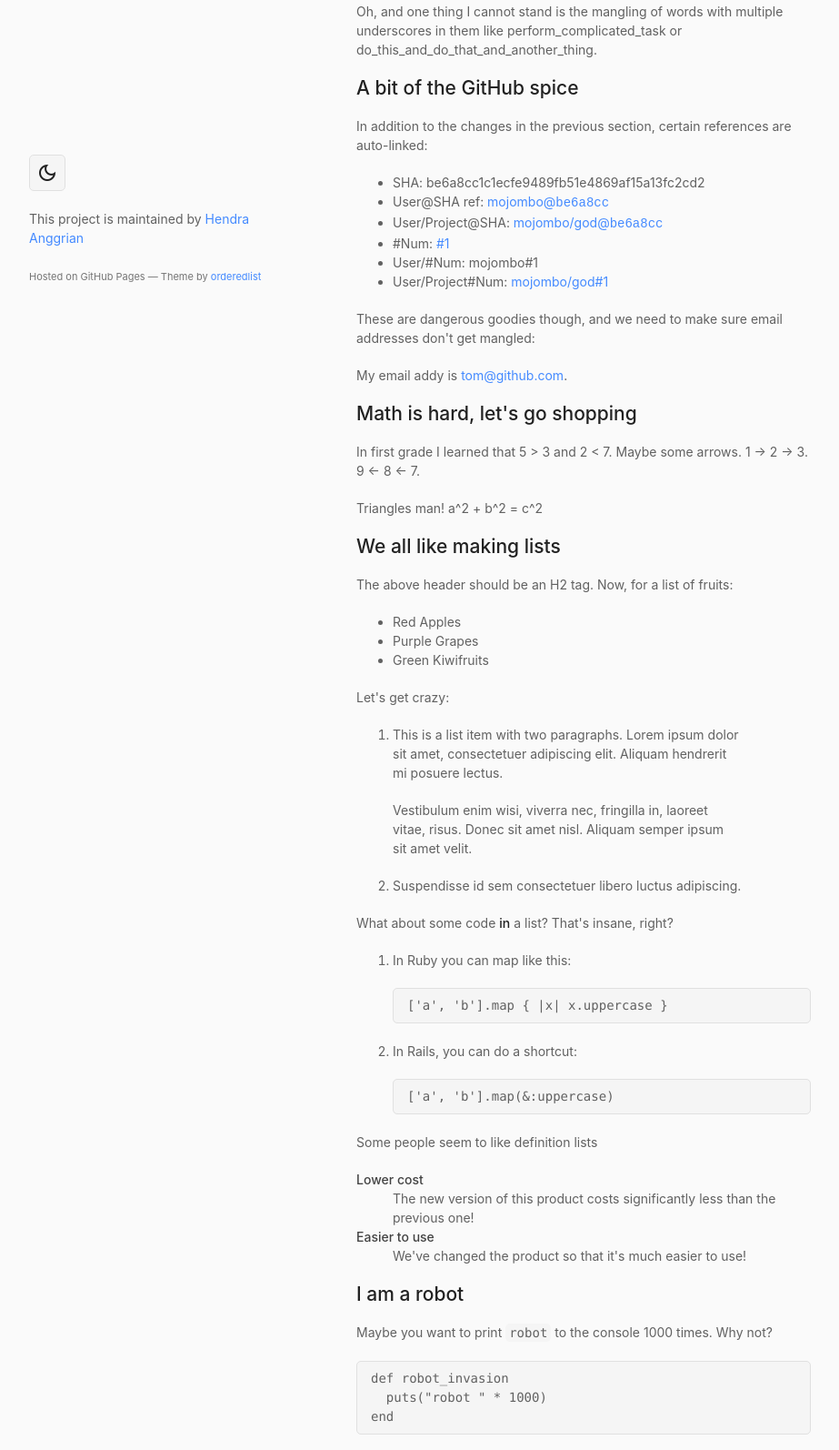
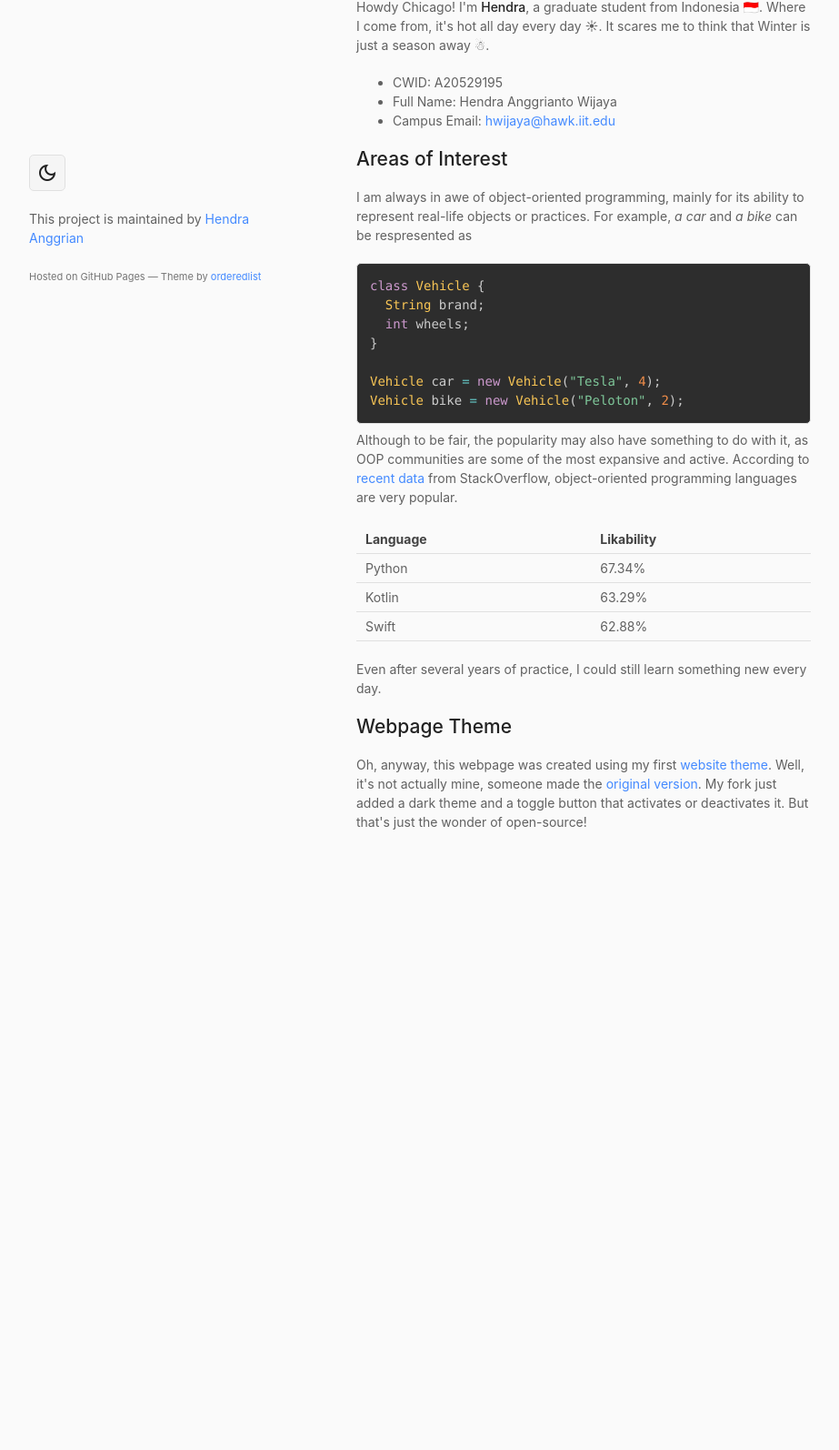
Before and after one commit to hanggrian/IIT-ITM541, a plain HTML site: page index.html in a window 1280 px wide. Shown: the part 417-2011 px from the top of the page at 91% size, without its empty margins (178-1101 px from the left). After the commit the page ends 1401 px from the top, so only its background shows below. Drawn offline with nearby package versions, Linux system fonts and the light colour scheme.

Commit message:
Replace boilerplate with personal info

```diff
--- a/index.html
+++ b/index.html
@@ -3,7 +3,7 @@
 
 <head>
   <meta charset="UTF-8">
-  <title>Minimal Dark Theme</title>
+  <title>IIT ITM541</title>
 
   <meta name="viewport" content="width=device-width">
   <meta http-equiv="X-UA-Compatible" content="chrome=1">
@@ -12,145 +12,70 @@
   <link rel="stylesheet" href="https://fonts.googleapis.com/css2?family=Material+Symbols+Sharp:opsz,wght,FILL,GRAD@48,400,1,0">
   <script src="scripts/theme.js"></script>
 
+  <!-- Code highlighter -->
+  <link rel="stylesheet" href="https://cdnjs.cloudflare.com/ajax/libs/prism/1.29.0/themes/prism-tomorrow.min.css">
+  <script src="https://cdnjs.cloudflare.com/ajax/libs/prism/1.29.0/prism.min.js"></script>
+  <script src="https://cdnjs.cloudflare.com/ajax/libs/prism/1.29.0/components/prism-java.min.js"></script>
+
   <!-- Primary meta tags -->
-  <meta name="title" content="Minimal Dark Theme">
-  <meta name="description" content="Minimalistic webpage with switchable dark mode for GitHub pages">
+  <meta name="title" content="IIT ITM541">
+  <meta name="description" content="Web App Foundations at Illinois Tech &mdash; Fall 2023">
 </head>
 
 <body>
   <div class="wrapper">
     <header>
-      <h1>Minimal Dark Theme</h1>
-      <p>Minimalistic webpage with switchable dark mode for GitHub pages</p>
-      <p class="view"><a href="https://github.com/hendraanggrian/minimal-dark-theme/">View the Project on GitHub <small>hendraanggrian/minimal-dark-theme</small></a></p>
+      <h1>IIT ITM541</h1>
+      <p>Web App Foundations at Illinois Tech &mdash; Fall 2023</p>
+      <p class="view"><a href="https://github.com/hendraanggrian/IIT-ITM541/">View the Project on GitHub <small>hendraanggrian/IIT-ITM541</small></a></p>
       <ul>
-        <li><a href="https://github.com/hendraanggrian/minimal-dark-theme/">View on<strong>GitHub</strong></a></li>
-        <li><a href="https://github.com/hendraanggrian/minimal-dark-theme/zipball/main/">Download<strong>ZIP File</strong></a></li>
-        <li><a href="https://github.com/hendraanggrian/minimal-dark-theme/tarball/main/">Download<strong>TAR Ball</strong></a></li>
+        <li><a href="https://github.com/hendraanggrian/IIT-ITM541/">View on<strong>GitHub</strong></a></li>
+        <li><a href="https://github.com/hendraanggrian/IIT-ITM541/zipball/main/">Download<strong>ZIP File</strong></a></li>
+        <li><a href="https://github.com/hendraanggrian/IIT-ITM541/tarball/main/">Download<strong>TAR Ball</strong></a></li>
       </ul>
     </header>
     <section>
-      <h1>GitHub Flavored Markdown</h1>
-      <p><em>View the <a href="https://github.com/github-flavored-markdown/sample_content.html">source of this content</a>.</em></p>
-      <p>Let's get the whole "linebreak" thing out of the way. The next paragraph contains two phrases separated by a single newline character:</p>
-      <p>Roses are red<br>Violets are blue</p>
-      <p>The next paragraph has the same phrases, but now they are separated by two spaces and a newline character:</p>
-      <p>Roses are red<br><br>Violets are blue</p>
-      <p>Oh, and one thing I cannot stand is the mangling of words with multiple underscores in them like perform_complicated_task or do_this_and_do_that_and_another_thing.</p>
+      <h1>About Me</h1>
+      <img src="https://github.com/hendraanggrian/hendraanggrian.github.io/raw/main/images/logo.png">
+      <p>Howdy Chicago! I'm <strong>Hendra</strong>, a graduate student from Indonesia &#127470;&#127465;. Where I come from, it's hot all day every day &#9728;. It scares me to think that Winter is just a season away &#9731;.</p>
+      <ul>
+        <li>CWID: A20529195</li>
+        <li>Full Name: Hendra Anggrianto Wijaya</li>
+        <li>Campus Email: <a href = "mailto: hwijaya@hawk.iit.edu">hwijaya@hawk.iit.edu</a></li>
+      </ul>
 
-      <h2>A bit of the GitHub spice</h2>
-      <p>In addition to the changes in the previous section, certain references are auto-linked:</p>
-      <ul>
-        <li>SHA: be6a8cc1c1ecfe9489fb51e4869af15a13fc2cd2</li>
-        <li>User@SHA ref: <a href="https://github.com/mojombo/product/commit/be6a8cc1c1ecfe9489fb51e4869af15a13fc2cd2/" class="commit-link">mojombo@<tt>be6a8cc</tt></a></li>
-        <li>User/Project@SHA: <a href="https://github.com/mojombo/god/commit/be6a8cc1c1ecfe9489fb51e4869af15a13fc2cd2/" class=commit-link>mojombo/god@<tt>be6a8cc</tt></a></li>
-        <li>#Num: <a href="https://github.com/github/product/issues/1/" class="issue-link" title="Baseline: What is up in the air right now?">#1</a></li>
-        <li>User/#Num: mojombo#1</li>
-        <li>User/Project#Num: <a href="https://github.com/mojombo/god/issues/1/" class="issue-link" title="The server is not available (or you do not have permissions to access it)">mojombo/god#1</a></li>
-      </ul>
-      <p>These are dangerous goodies though, and we need to make sure email addresses don't get mangled:</p>
-      <p>My email addy is <a href="mailto:tom@github.com">tom@github.com</a>.</p>
+      <h2>Areas of Interest</h2>
+      <p>I am always in awe of object-oriented programming, mainly for its ability to represent real-life objects or practices. For example, <em>a car</em> and <em>a bike</em> can be respresented as</p>
+      <pre><code class="lang-java">class Vehicle {
+  String brand;
+  int wheels;
+}
 
-      <h2>Math is hard, let's go shopping</h2>
-      <p>In first grade I learned that 5 &gt; 3 and 2 &lt; 7. Maybe some arrows. 1 -&gt; 2 -&gt; 3. 9 &lt;- 8 &lt;- 7.</p>
-      <p>Triangles man! a^2 + b^2 = c^2</p>
-
-      <h2>We all like making lists</h2>
-      <p>The above header should be an H2 tag. Now, for a list of fruits:</p>
-      <ul>
-        <li>Red Apples</li>
-        <li>Purple Grapes</li>
-        <li>Green Kiwifruits</li>
-      </ul>
-      <p>Let's get crazy:</p>
-      <ol>
-        <li>
-          <p>This is a list item with two paragraphs. Lorem ipsum dolor<br>sit amet, consectetuer adipiscing elit. Aliquam hendrerit<br>mi posuere lectus.</p>
-          <p>Vestibulum enim wisi, viverra nec, fringilla in, laoreet<br>vitae, risus. Donec sit amet nisl. Aliquam semper ipsum<br>sit amet velit.</p>
-        </li>
-        <li>
-          <p>Suspendisse id sem consectetuer libero luctus adipiscing.</p>
-        </li>
-      </ol>
-      <p>What about some code <strong>in</strong> a list? That's insane, right?</p>
-      <ol>
-        <li>
-          <p>In Ruby you can map like this:</p>
-          <pre><code>['a', 'b'].map { |x| x.uppercase }</code></pre>
-        </li>
-        <li>
-          <p>In Rails, you can do a shortcut:</p>
-          <pre><code>['a', 'b'].map(&amp;:uppercase)</code></pre>
-        </li>
-      </ol>
-      <p>Some people seem to like definition lists</p>
-      <dl>
-        <dt>Lower cost</dt>
-        <dd>The new version of this product costs significantly less than the previous one!</dd>
-        <dt>Easier to use</dt>
-        <dd>We've changed the product so that it's much easier to use!</dd>
-      </dl>
-
-      <h2>I am a robot</h2>
-      <p>Maybe you want to print <code>robot</code> to the console 1000 times. Why not?</p>
-      <pre><code>def robot_invasion
-  puts("robot " * 1000)
-end
-</code></pre>
-      <p>You see, that was formatted as code because it's been indented by four spaces.</p>
-      <p>How about we throw some angle braces and ampersands in there?</p>
-      <pre><code class="language-html">&lt;div class="footer"&gt;
-    &amp;copy; 2004 Foo Corporation
-&lt;/div&gt;
-</code></pre>
-
-      <h2>Set in stone</h2>
-      <p>Preformatted blocks are useful for ASCII art:</p>
-      <pre>             ,-.
-    ,     ,-.   ,-.
-   / \   (   )-(   )
-   \ |  ,.&gt;-(   )-&lt;
-    \|,' (   )-(   )
-     Y ___`-'   `-'
-     |/__/   `-'
-     |
-     |
-     |    -hrr-
-  ___|_____________
-</pre>
-
-      <h2>Playing the blame game</h2>
-      <p>If you need to blame someone, the best way to do so is by quoting them:</p>
-      <blockquote><p>I, at any rate, am convinced that He does not throw dice.</p></blockquote>
-      <p>Or perhaps someone a little less eloquent:</p>
-      <blockquote>
-        <p>I wish you'd have given me this written question ahead of time so I<br>could plan for it... I'm sure something will pop into my head here in<br>the midst of this press conference, with all the pressure of trying to<br>come up with answer, but it hadn't yet...</p>
-        <p>I don't want to sound like<br>I have made no mistakes. I'm confident I have. I just haven't - you<br>just put me under the spot here, and maybe I'm not as quick on my feet<br>as I should be in coming up with one.</p>
-      </blockquote>
-
-      <h2>Table for two</h2>
+Vehicle car = new Vehicle("Tesla", 4);
+Vehicle bike = new Vehicle("Peloton", 2);</code></pre>
+      <p>Although to be fair, the popularity may also have something to do with it, as OOP communities are some of the most expansive and active. According to <a href="https://survey.stackoverflow.co/2022#section-most-loved-dreaded-and-wanted-programming-scripting-and-markup-languages">recent data</a> from StackOverflow, object-oriented programming languages are very popular.</p>
       <table>
-        <tbody>
         <tr>
-            <th>ID</th>
-            <th>Name</th>
-            <th>Rank</th>
+          <th>Language</th>
+          <th>Likability</th>
         </tr>
         <tr>
-            <td>1</td>
-            <td>Tom Preston-Werner</td>
-            <td>Awesome</td>
+          <td>Python</td>
+          <td>67.34%</td>
         </tr>
         <tr>
-            <td>2</td>
-            <td>Albert Einstein</td>
-            <td>Nearly as awesome</td>
+          <td>Kotlin</td>
+          <td>63.29%</td>
         </tr>
-        </tbody>
+        <tr>
+          <td>Swift</td>
+          <td>62.88%</td>
+        </tr>
       </table>
+      <p>Even after several years of practice, I could still learn something new every day.</p>
 
-      <h2>Crazy linking action</h2>
-      <p>I get 10 times more traffic from <a href="https://google.com/" title="Google">Google</a> than from<br><a href="https://search.yahoo.com/" title="Yahoo Search">Yahoo</a> or <a href="https://search.msn.com/" title="MSN Search">MSN</a>.</p>
+      <h2>Webpage Theme</h2>
+      <p>Oh, anyway, this webpage was created using my first <a href="https://github.com/hendraanggrian/minimal-dark-theme/">website theme</a>. Well, it's not actually mine, someone made the <a href="https://github.com/orderedlist/minimal">original version</a>. My fork just added a dark theme and a toggle button that activates or deactivates it. But that's just the wonder of open-source!</p>
     </section>
     <footer>
       <p><button class="material-symbols-sharp" id="theme-toggle" title="Toggle dark mode" onclick="toggleDarkMode()"></button></p>
```
Lines whose indentation alone changed are shown as unchanged.
